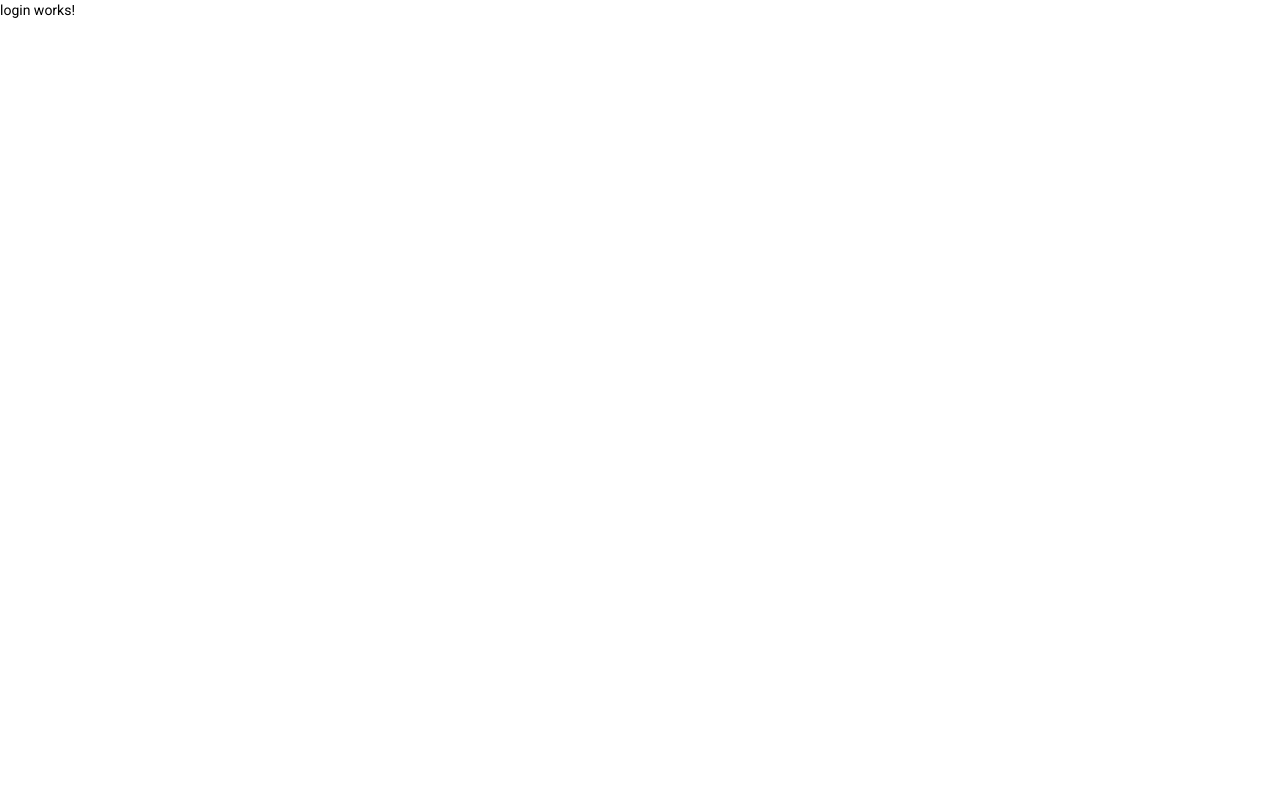
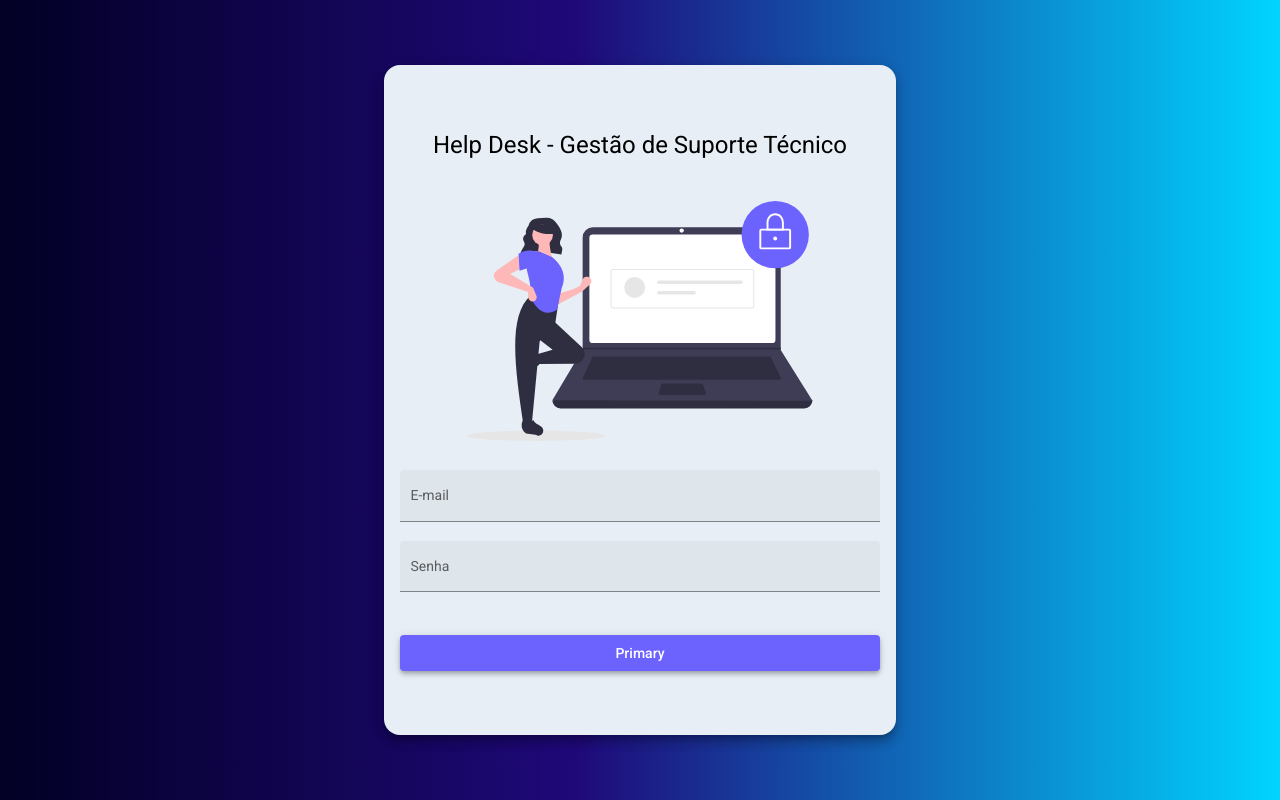
Before and after one commit to luanbrazz/helpdesk-front, an Angular app: page /login in a window 1280 px wide. Built offline with nearby package versions, Linux system fonts and the light colour scheme.

Commit message:
html e css para login

```diff
--- a/src/app/components/login/login.component.css
+++ b/src/app/components/login/login.component.css
@@ -0,0 +1,42 @@
+.container {
+  height: 100%;
+  background: linear-gradient(
+    90deg,
+    rgba(2, 0, 36, 1) 0%,
+    rgba(31, 9, 121, 1) 45%,
+    rgba(0, 212, 255, 1) 100%
+  );
+  display: flex;
+  align-items: center;
+  justify-content: center;
+}
+
+.form {
+  width: 30rem;
+  margin: auto;
+  background-color: #e7eef5;
+  padding: 4rem 1rem;
+  border-radius: 1rem;
+}
+
+h1 {
+  width: 100%;
+  text-align: center;
+}
+
+.full-width {
+  width: 100%;
+}
+
+img {
+  height: 15rem;
+  width: 100%;
+  margin: 1.5rem auto 1.5rem auto;
+}
+
+.custom-button {
+  background-color: #6c63ff;
+  color: white;
+  transition: background-color 0.3s ease;
+  margin-top: 1.5rem;
+}
--- a/src/app/components/login/login.component.html
+++ b/src/app/components/login/login.component.html
@@ -1 +1,25 @@
-<p>login works!</p>
+<div class="container">
+  <form class="form mat-elevation-z8">
+    <h1>Help Desk - Gestão de Suporte Técnico</h1>
+
+    <img src="./../../../assets/img/login-image.svg" alt="img login" />
+
+    <mat-form-field class="full-width" appearance="fill">
+      <mat-label>E-mail</mat-label>
+      <input matInput placeholder="user@email.com" />
+    </mat-form-field>
+
+    <mat-form-field class="full-width" appearance="fill">
+      <mat-label>Senha</mat-label>
+      <input type="password" matInput placeholder="Ex. 1234" />
+    </mat-form-field>
+
+    <button
+      class="full-width mat-elevation-z4 custom-button"
+      mat-raised-button
+      color="success"
+    >
+      Primary
+    </button>
+  </form>
+</div>
```
